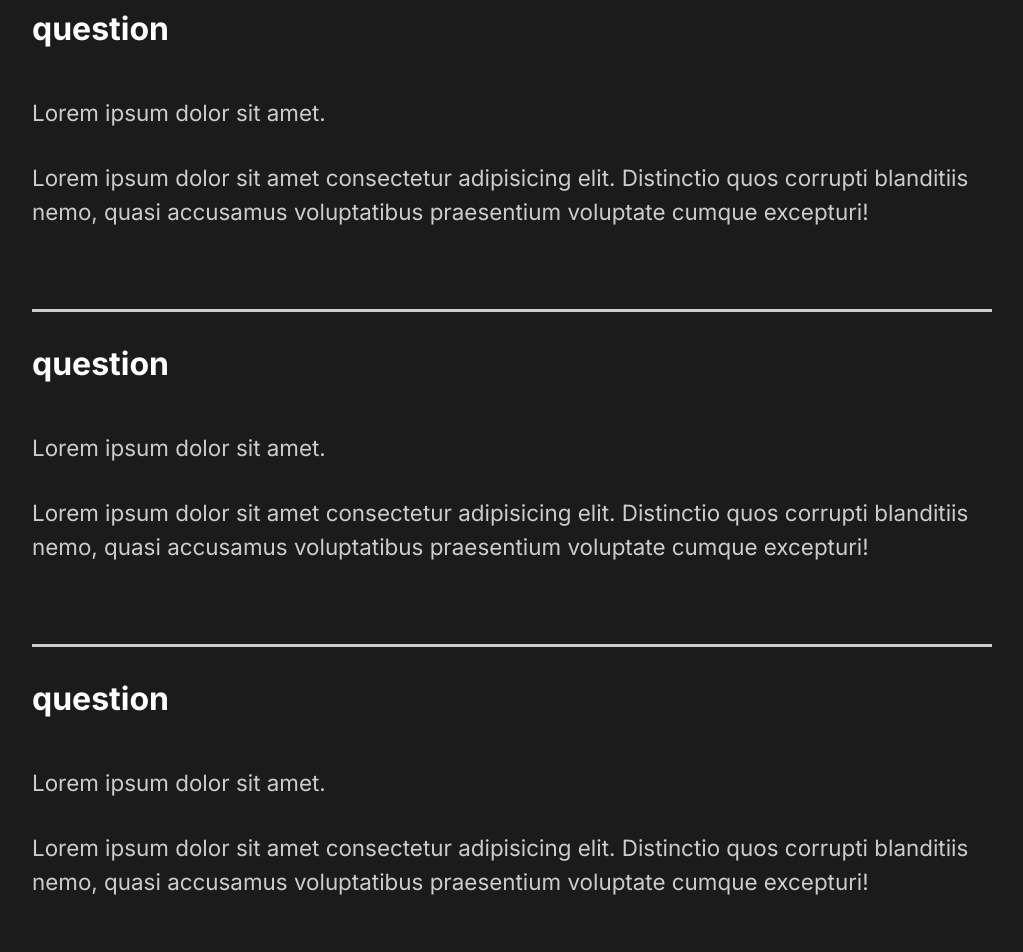
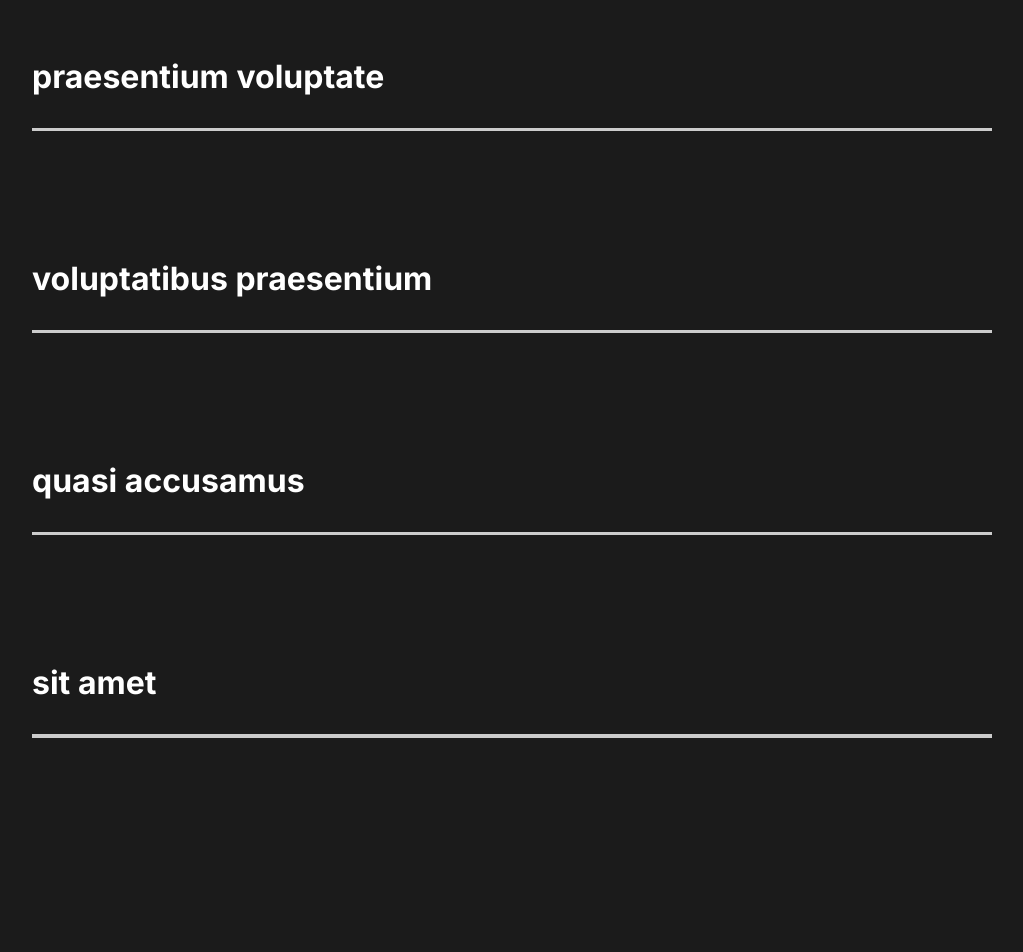
Before and after one commit to Dominik-Majcherczyk/Portfolio-website-framer-motion, a React (Create React App) app: page / in a window 1280 px wide. Shown: the part 2440-3392 px from the top of the page, without its empty margins (128-1151 px from the left). After the commit the page ends 3338 px from the top, so only its background shows below. Built offline with nearby package versions, Linux system fonts and the light colour scheme.

Commit message:
still animations

```diff
--- a/src/animation.js
+++ b/src/animation.js
@@ -55,3 +55,12 @@ export const sliderContainer = {
     transition: { staggerChildren: 0.1, ease: "easeOut" },
   },
 };
+
+export const scrollAnimation = {
+  hidden: { opacity: 0, x: -400, transition: { duration: 2 } },
+  show: {
+    opacity: 1,
+    x: 0,
+    transition: { duration: 1 },
+  },
+};
--- a/src/components/FaqSection.js
+++ b/src/components/FaqSection.js
@@ -1,59 +1,65 @@
 import React from "react";
 import styled from "styled-components";
 import { About } from "../styles";
+import Toggle from "./Toggle";
+import { AnimateSharedLayout } from "framer-motion";
+import { scrollAnimation } from "../animation";
+import { useScroll } from "./useScroll";
 const FaqSection = () => {
+  const [element, controls] = useScroll();
   return (
-    <Faq>
+    <Faq
+      variants={scrollAnimation}
+      initial="hidden"
+      animate={controls}
+      ref={element}
+    >
       <h2>
         Any Questions? <span>FAQ</span>
       </h2>
-      <div className="questions">
-        <h4>question</h4>
-        <div className="answer">
-          <p>Lorem ipsum dolor sit amet.</p>
-          <p>
-            Lorem ipsum dolor sit amet consectetur adipisicing elit. Distinctio
-            quos corrupti blanditiis nemo, quasi accusamus voluptatibus
-            praesentium voluptate cumque excepturi!
-          </p>
-        </div>
-        <div className="faq-line"></div>
-      </div>
-      <div className="questions">
-        <h4>question</h4>
-        <div className="answer">
-          <p>Lorem ipsum dolor sit amet.</p>
-          <p>
-            Lorem ipsum dolor sit amet consectetur adipisicing elit. Distinctio
-            quos corrupti blanditiis nemo, quasi accusamus voluptatibus
-            praesentium voluptate cumque excepturi!
-          </p>
-        </div>
-        <div className="faq-line"></div>
-      </div>
-      <div className="questions">
-        <h4>question</h4>
-        <div className="answer">
-          <p>Lorem ipsum dolor sit amet.</p>
-          <p>
-            Lorem ipsum dolor sit amet consectetur adipisicing elit. Distinctio
-            quos corrupti blanditiis nemo, quasi accusamus voluptatibus
-            praesentium voluptate cumque excepturi!
-          </p>
-        </div>
-        <div className="faq-line"></div>
-      </div>
-      <div className="questions">
-        <h4>question</h4>
-        <div className="answer">
-          <p>Lorem ipsum dolor sit amet.</p>
-          <p>
-            Lorem ipsum dolor sit amet consectetur adipisicing elit. Distinctio
-            quos corrupti blanditiis nemo, quasi accusamus voluptatibus
-            praesentium voluptate cumque excepturi!
-          </p>
-        </div>
-      </div>
+      <AnimateSharedLayout>
+        <Toggle title="praesentium voluptate">
+          <div className="answer">
+            <p>blanditiis nemo.</p>
+
+            <p>
+              Lorem ipsum dolor sit amet consectetur adipisicing elit.
+              Distinctio quos corrupti blanditiis nemo, quasi accusamus
+              voluptatibus praesentium voluptate cumque excepturi!
+            </p>
+          </div>
+        </Toggle>
+        <Toggle title="voluptatibus praesentium">
+          <div className="answer">
+            <p>consectetur adipisicing elit.</p>
+            <p>
+              Lorem ipsum dolor sit amet consectetur adipisicing elit.
+              Distinctio quos corrupti blanditiis nemo, quasi accusamus
+              voluptatibus praesentium voluptate cumque excepturi!
+            </p>
+          </div>
+        </Toggle>
+        <Toggle title="quasi accusamus">
+          <div className="answer">
+            <p>praesentium voluptate cumque.</p>
+            <p>
+              Lorem ipsum dolor sit amet consectetur adipisicing elit.
+              Distinctio quos corrupti blanditiis nemo, quasi accusamus
+              voluptatibus praesentium voluptate cumque excepturi!
+            </p>
+          </div>
+        </Toggle>
+        <Toggle title="sit amet">
+          <div className="answer">
+            <p>Lorem ipsum dolor sit amet.</p>
+            <p>
+              Lorem ipsum dolor sit amet consectetur adipisicing elit.
+              Distinctio quos corrupti blanditiis nemo, quasi accusamus
+              voluptatibus praesentium voluptate cumque excepturi!
+            </p>
+          </div>
+        </Toggle>
+      </AnimateSharedLayout>
     </Faq>
   );
 };
--- a/src/components/ServicesSection.js
+++ b/src/components/ServicesSection.js
@@ -4,13 +4,22 @@ import diaphragm from "../img/diaphragm.svg";
 import money from "../img/money.svg";
 import teamwork from "../img/teamwork.svg";
 import home2 from "../img/home2.png";
-
+import { useInView } from "react-intersection-observer";
+import { useAnimation } from "framer-motion";
+import { scrollAnimation } from "./../animation";
 //styles
 import { About, Description, Image } from "../styles";
 import styled from "styled-components";
+import { useScroll } from "./useScroll";
 const ServicesSection = () => {
+  const [element, controls] = useScroll();
   return (
-    <Services>
+    <Services
+      variants={scrollAnimation}
+      initial="hidden"
+      animate={controls}
+      ref={element}
+    >
       <Description>
         <h2>
           High <span>quality</span> services
--- /dev/null
+++ b/src/components/Toggle.js
@@ -0,0 +1,15 @@
+import React, { useState } from "react";
+import { motion } from "framer-motion";
+
+const Toggle = ({ children, title }) => {
+  const [toggle, setToggle] = useState(false);
+  return (
+    <motion.div layout className="question" onClick={() => setToggle(!toggle)}>
+      <motion.h4 layout>{title}</motion.h4>
+      {toggle ? children : ""}
+      <div className="faq-line"></div>
+    </motion.div>
+  );
+};
+
+export default Toggle;
--- /dev/null
+++ b/src/components/useScroll.js
@@ -0,0 +1,15 @@
+import { useInView } from "react-intersection-observer";
+import { useAnimation } from "framer-motion";
+
+export const useScroll = () => {
+  const controls = useAnimation();
+  const [element, view] = useInView({ threshold: 0.5 });
+  if (view) {
+    controls.start("show");
+  } else {
+    controls.start("hidden");
+  }
+  return [element, controls];
+};
+
+export default useScroll;
--- a/src/pages/OurWork.js
+++ b/src/pages/OurWork.js
@@ -15,8 +15,11 @@ import {
   sliderAnimation,
   sliderContainer,
 } from "../animation";
+import { useScroll } from "../components/useScroll";
 
 const OurWork = () => {
+  const [element, controls] = useScroll();
+  const [element2, controls2] = useScroll();
   return (
     <Work
       variants={pageAnimation}
@@ -40,7 +43,12 @@ const OurWork = () => {
           </Link>
         </Hide>
       </Movie>
-      <Movie>
+      <Movie
+        ref={element}
+        variants={fadeAnimation}
+        animate={controls}
+        initial="hidden"
+      >
         <h2>The Racer</h2>
         <motion.div variants={lineAnimation} className="line"></motion.div>
 
@@ -67,7 +75,7 @@ const Work = styled(motion.div)`
     padding: 1rem 0rem;
   }
 `;
-const Movie = styled.div`
+const Movie = styled(motion.div)`
   padding-bottom: 10rem;
   .line {
     height: 0.5rem;
--- a/src/styles.js
+++ b/src/styles.js
@@ -1,5 +1,6 @@
 import styled from "styled-components";
-export const About = styled.div`
+import { motion } from "framer-motion";
+export const About = styled(motion.div)`
   min-height: 90vh;
   display: flex;
   align-items: center;
```
